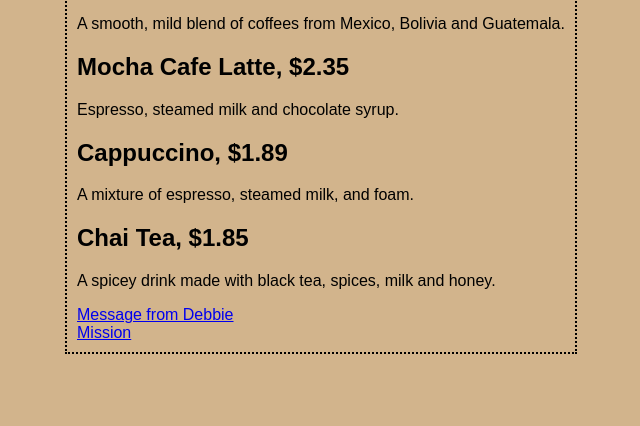
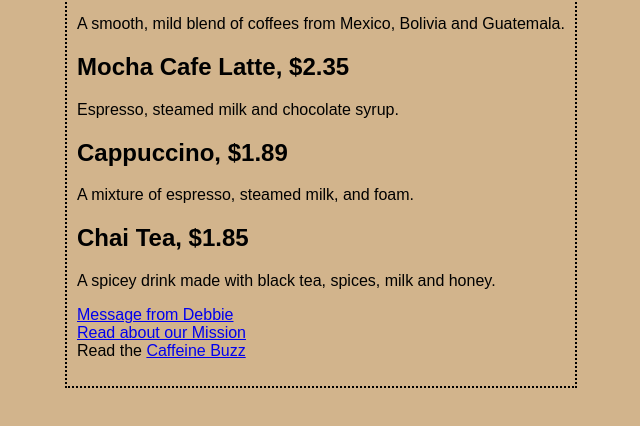
Before and after one commit to DebbieU/starbuzz, a plain HTML site: page index.html in a window 1280 px wide. Shown: the part 170-596 px from the top of the page, without its empty margins (319-959 px from the left). Drawn offline with Linux system fonts and the light colour scheme.

Commit message:
Update index.html

```diff
--- a/index.html
+++ b/index.html
@@ -29,12 +29,16 @@
     <h2>Cappuccino, $1.89</h2>
     <p>A mixture of espresso, steamed milk, and foam.</p>
 
-    <h2>Chai Tea, $1.85</h2>
+    <h2 id="chai">Chai Tea, $1.85</h2>
     <p>A spicey drink made with black tea, spices, milk and honey.</p>
 
-    <a href="message.html">Message from Debbie</a>
-    <br>
-    <a href="mission.html">Mission</a>
+    <p>
+        <a href="message.html">Message from Debbie</a>
+        <br>
+        <a href="mission.html" title="Our Mission">Read about our Mission</a><br>
+        Read the <a target="_blank" href="http://wickedlysmart.com/buzz/index.html#Coffee" title="Read all about the caffeine on the Buzz">Caffeine Buzz</a>
+    </p>
+
 </body>
 
 
```
